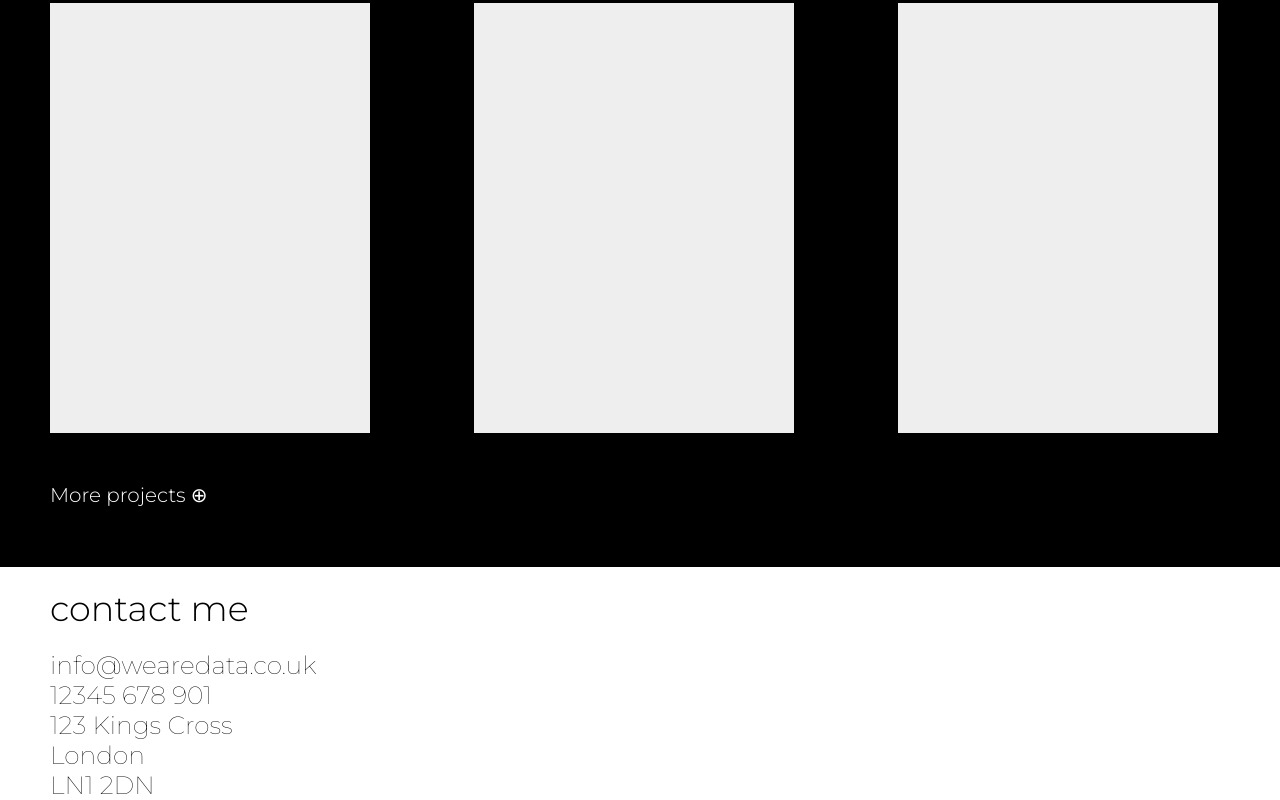
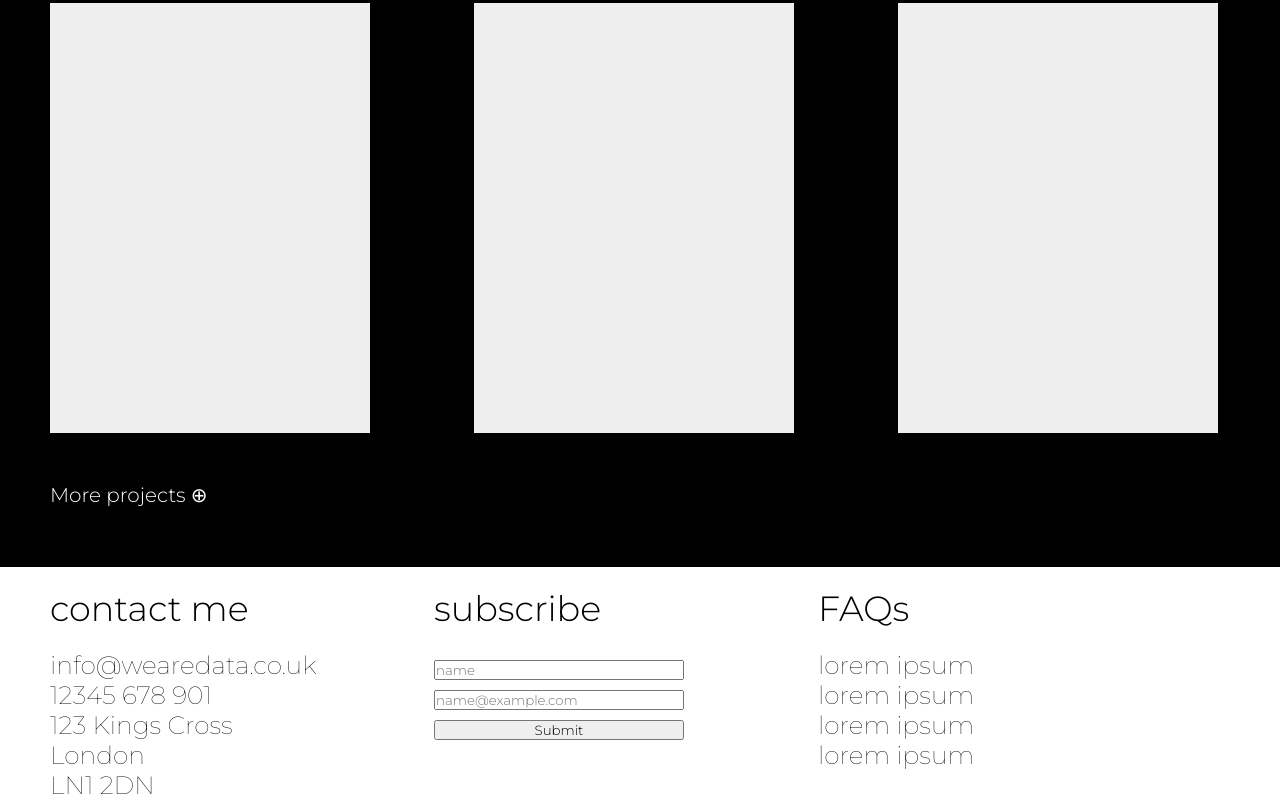
Before and after one commit to BURTON96/fcc-Portfolio, a plain HTML site: page index.html in a window 1280 px wide. Shown: the part 1391-2191 px from the top of the page. Drawn offline with Linux system fonts and the light colour scheme.

Commit message:
added footer content and display flex

```diff
--- a/index.html
+++ b/index.html
@@ -57,6 +57,23 @@
               <p>12345 678 901</p>
               <p>123 Kings Cross<br>London<br>LN1 2DN</p>
           </section>
+          <section id="subscribe">
+            <h1>subscribe</h1>
+            <form>
+            </form action="">
+            <label for="name"></label>
+            <input type="text" id="name" name="name" placeholder="name">
+            <label for="email"></label><br>
+            <input type="email" id="email" name="email" placeholder="name@example.com"><br>
+            <input type="submit" value="Submit">
+          </section>
+            <section id="FAQ">
+              <h1>FAQs</h1>
+              <p>lorem ipsum</p>
+              <p>lorem ipsum</p>
+              <p>lorem ipsum</p>
+              <p>lorem ipsum</p>
+            </section>
       </footer>
       <script src="https://cdn.freecodecamp.org/testable-projects-fcc/v1/bundle.js"></script>
       <script type="text/javascript" src="mobile.js"></script>
--- a/style.css
+++ b/style.css
@@ -155,6 +155,16 @@ color: red;
 footer{
   display: flex;
 }
+footer section{
+  width: 30%;
+}
+form{
+
+}
+input{
+  margin: 10px 0px 0px 50px;
+  width: 250px;
+}
 @media only screen and (max-width: 800px){
   .desktop-nav{
   display: none;
```
